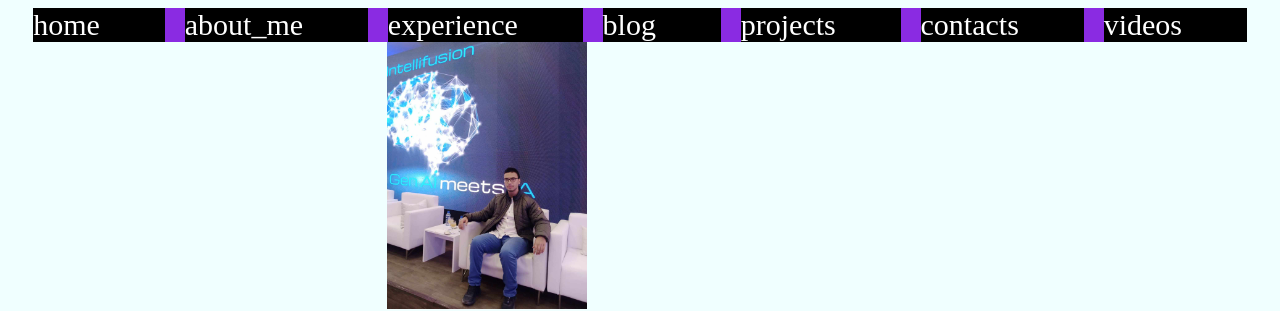
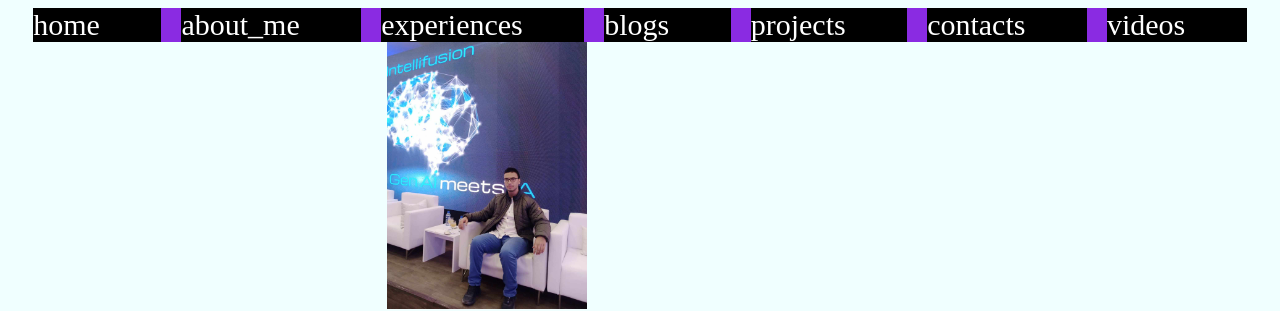
Before and after one commit to ahmedkammoun2003/cv1, a plain HTML site: page contacts.html in a window 1280 px wide. Shown: the top 311 px of the page. Drawn offline with Linux system fonts and the light colour scheme.

Commit message:
Update contacts.html

```diff
--- a/contacts.html
+++ b/contacts.html
@@ -10,8 +10,8 @@
     <header>
         <a href="index.html" class="ab">home</a>
         <a href="aboutme.html" class="ab">about_me</a>
-        <a href="experience.html" class="ab">experience</a>
-        <a href="blog.html" class="ab">blog</a>
+        <a href="experience.html" class="ab">experiences</a>
+        <a href="blog.html" class="ab">blogs</a>
         <a href="projects.html" class="ab">projects</a>
         <a href="contacts.html" class="ab">contacts</a>
         <a href="videos.html" class="ab">videos</a>
```
